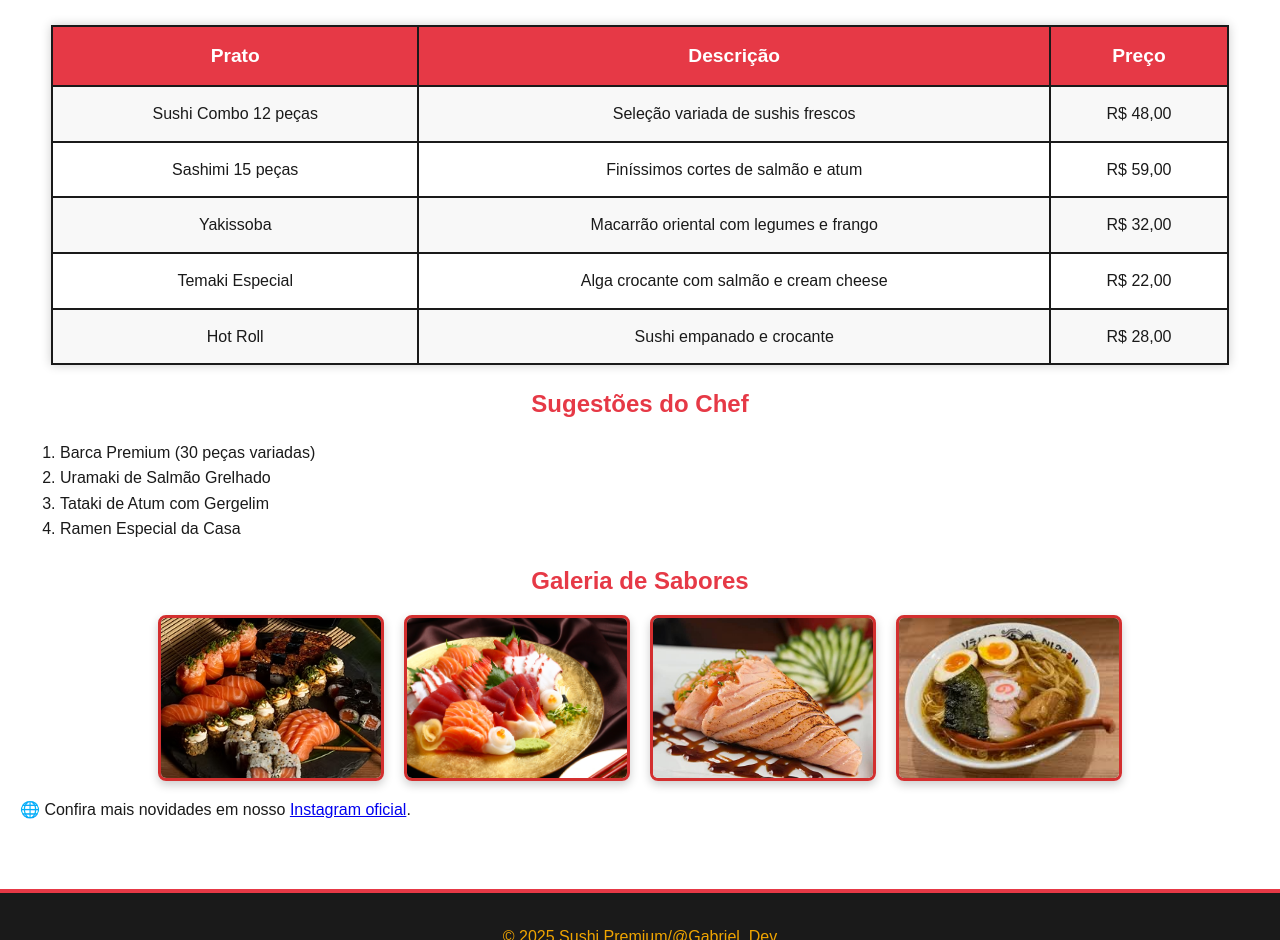
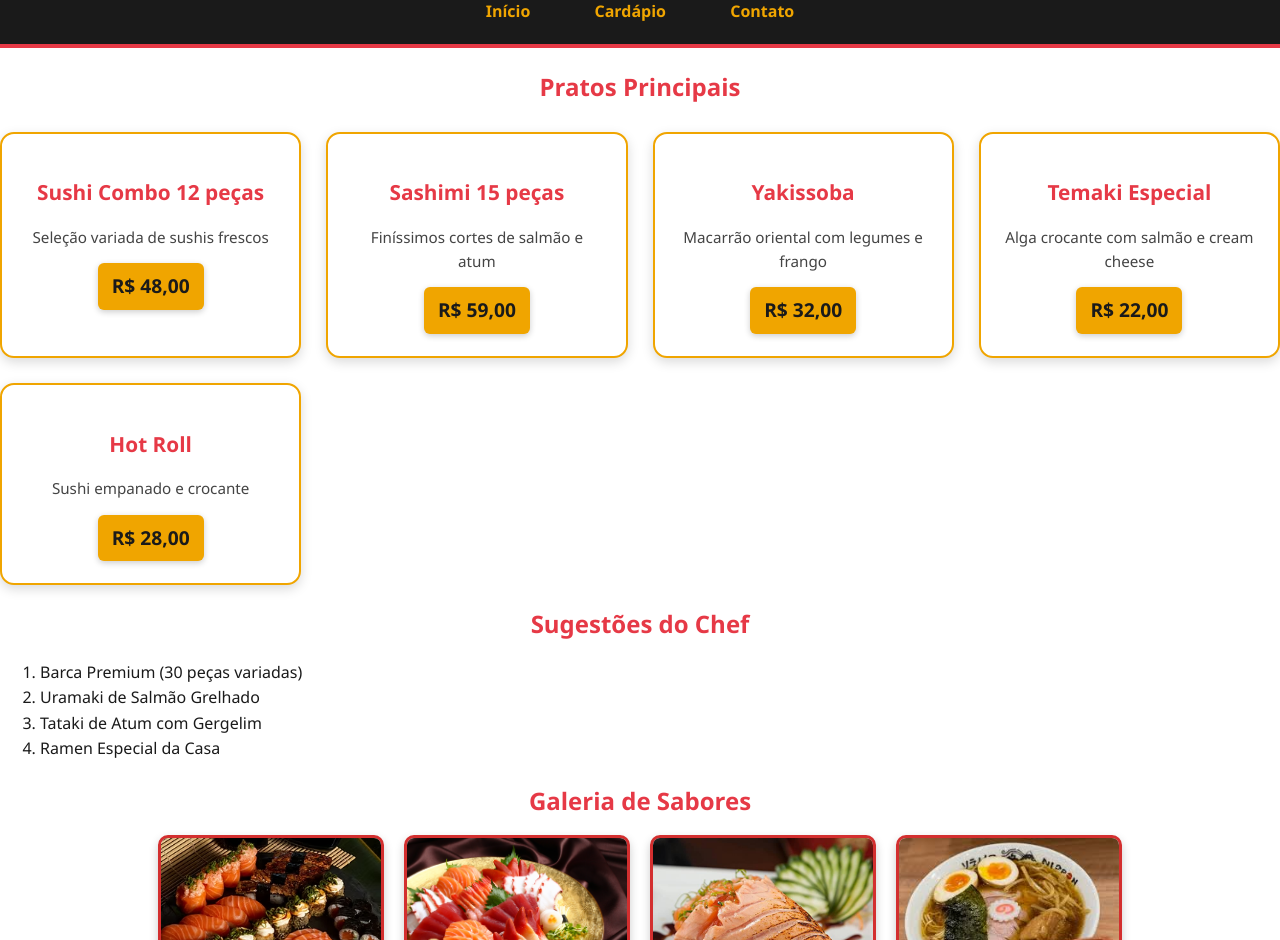
Before and after one commit to Diaszy7/mini-restaurante-GabrielDias, a plain HTML site: page cardapio.html in a window 1280 px wide. Shown: the part 226-1166 px from the top of the page. Drawn offline with Linux system fonts and the light colour scheme.

Commit message:
primeiro commit

```diff
--- a/cardapio.html
+++ b/cardapio.html
@@ -4,35 +4,15 @@
   <meta charset="UTF-8">
   <title>Cardápio - Sushi Premium</title>
   <link rel="stylesheet" href="css/style.css">
-
-  <style>
-    table {
-      width: 95%;
-      margin: 20px auto;
-      border-collapse: collapse;
-      box-shadow: 0 0 10px rgba(0,0,0,0.2);
-    }
-    th, td {
-      border: 2px solid #1a1a1a;
-      padding: 14px;
-      text-align: center;
-    }
-    th {
-      background-color: #e63946;
-      color: white;
-      font-size: 1.2em;
-    }
-    tr:nth-child(even) {
-      background-color: #f8f8f8;
-    }
-  </style>
 </head>
 <body>
   <header>
-    <h1>Nosso Cardápio</h1>
+    <img src="img/logo.png" alt="Logo Sushi Premium" class="logo">
+    <h1>Sushi Premium</h1>
     <nav>
       <ul>
         <li><a href="index.html">Início</a></li>
+        <li><a href="cardapio.html">Cardápio</a></li>
         <li><a href="contato.html">Contato</a></li>
       </ul>
     </nav>
@@ -41,38 +21,33 @@
   <main>
     <section>
       <h2>Pratos Principais</h2>
-      <table>
-        <tr>
-          <th>Prato</th>
-          <th>Descrição</th>
-          <th>Preço</th>
-        </tr>
-        <tr>
-          <td>Sushi Combo 12 peças</td>
-          <td>Seleção variada de sushis frescos</td>
-          <td>R$ 48,00</td>
-        </tr>
-        <tr>
-          <td>Sashimi 15 peças</td>
-          <td>Finíssimos cortes de salmão e atum</td>
-          <td>R$ 59,00</td>
-        </tr>
-        <tr>
-          <td>Yakissoba</td>
-          <td>Macarrão oriental com legumes e frango</td>
-          <td>R$ 32,00</td>
-        </tr>
-        <tr>
-          <td>Temaki Especial</td>
-          <td>Alga crocante com salmão e cream cheese</td>
-          <td>R$ 22,00</td>
-        </tr>
-        <tr>
-          <td>Hot Roll</td>
-          <td>Sushi empanado e crocante</td>
-          <td>R$ 28,00</td>
-        </tr>
-      </table>
+      <div class="menu-grid">
+        <div class="card">
+          <h3>Sushi Combo 12 peças</h3>
+          <p>Seleção variada de sushis frescos</p>
+          <span class="preco">R$ 48,00</span>
+        </div>
+        <div class="card">
+          <h3>Sashimi 15 peças</h3>
+          <p>Finíssimos cortes de salmão e atum</p>
+          <span class="preco">R$ 59,00</span>
+        </div>
+        <div class="card">
+          <h3>Yakissoba</h3>
+          <p>Macarrão oriental com legumes e frango</p>
+          <span class="preco">R$ 32,00</span>
+        </div>
+        <div class="card">
+          <h3>Temaki Especial</h3>
+          <p>Alga crocante com salmão e cream cheese</p>
+          <span class="preco">R$ 22,00</span>
+        </div>
+        <div class="card">
+          <h3>Hot Roll</h3>
+          <p>Sushi empanado e crocante</p>
+          <span class="preco">R$ 28,00</span>
+        </div>
+      </div>
     </section>
 
     <section class="chef">
@@ -86,19 +61,18 @@
     </section>
 
     <section class="galeria">
-        <h2>Galeria de Sabores</h2>
-        <div class="galeria-container">
-          <img class="galeria-item" src="img/sushi1.jpg" alt="Sushi Tradicional">
-          <img class="galeria-item" src="img/sushi2.jpg" alt="Sushi Colorido">
-          <img class="galeria-item" src="img/sushi3.jpg" alt="Sushi Especial">
-          <img class="galeria-item" src="img/sushi4.jpg" alt="Combinado de Sushi">
-        </div>
-      </section>
+      <h2>Galeria de Sabores</h2>
+      <div class="galeria-container">
+        <img src="img/sushi1.jpg" alt="Sushi Tradicional">
+        <img src="img/sushi2.jpg" alt="Sushi Colorido">
+        <img src="img/sushi3.jpg" alt="Sushi Especial">
+        <img src="img/sushi4.jpg" alt="Combinado de Sushi">
+      </div>
+    </section>
 
-
-    <p>
+    <p style="text-align: center; margin-top: 20px;">
       🌐 Confira mais novidades em nosso
-      <a href="https://www.instagram.com/b_diasz?igsh=MTQ2NDNlamI1cHN3NA%3D%3D&utm_source=qr" target="_blank">Instagram oficial</a>.
+      <a href="https://www.instagram.com/b_diasz" target="_blank">Instagram oficial</a>.
     </p>
   </main>
 
--- a/css/style.css
+++ b/css/style.css
@@ -1,11 +1,12 @@
 body {
-  font-family: 'Arial', sans-serif;
+  font-family: 'Poppins', 'Segoe UI', sans-serif;
   margin: 0;
   padding: 0;
   background-color: #ffffff;
   color: #1a1a1a;
   line-height: 1.6;
 }
+
 header {
   background-color: #1a1a1a;
   color: #f0a500;
@@ -27,24 +28,24 @@ nav ul {
 }
 
 nav ul li {
-  display: inline;
-  margin: 0 15px;
+  display: inline-block;
+  margin: 0 18px;
 }
 
 nav ul li a {
   color: #f0a500;
   text-decoration: none;
   font-weight: bold;
-  padding: 5px 10px;
-  border-radius: 5px;
-  transition: all 0.3s;
+  padding: 6px 12px;
+  border-radius: 6px;
+  transition: all 0.3s ease;
 }
 
 nav ul li a:hover {
   background-color: #e63946;
   color: #fff;
+  box-shadow: 0 3px 6px rgba(0,0,0,0.3);
 }
-
 
 .banner {
   position: relative;
@@ -67,18 +68,15 @@ nav ul li a:hover {
   max-width: 80%;
   margin-left: auto;
   margin-right: auto;
-  border-radius: 10px;
-}
-
-
-main {
-  padding: 20px;
+  border-radius: 12px;
+  font-size: 1.2em;
 }
 
 h1, h2 {
   color: #e63946;
-  margin-bottom: 10px;
+  margin-bottom: 12px;
   text-align: center;
+  font-weight: 700;
 }
 
 .diferenciais ul {
@@ -89,12 +87,19 @@ h1, h2 {
 
 .diferenciais ul li {
   background: #f8f8f8;
-  margin: 10px auto;
-  padding: 12px;
+  margin: 12px auto;
+  padding: 14px;
   max-width: 600px;
   border: 2px solid #f0a500;
-  border-radius: 10px;
+  border-radius: 12px;
+  transition: transform 0.3s ease;
 }
+
+.diferenciais ul li:hover {
+  transform: scale(1.03);
+  background: #fff6e0;
+}
+
 
 .galeria-container {
   display: flex;
@@ -109,26 +114,78 @@ h1, h2 {
   height: 160px;
   object-fit: cover;
   border: 3px solid #d32f2f;
-  border-radius: 8px;
+  border-radius: 10px;
   box-shadow: 0 4px 10px rgba(0,0,0,0.2);
-  transition: transform 0.3s;
+  transition: transform 0.4s ease, border-color 0.3s;
 }
 
 .galeria-container img:hover {
-  transform: scale(1.05);
+  transform: scale(1.08);
   border-color: #ff5252;
+}
+
+.menu-grid {
+  display: grid;
+  grid-template-columns: repeat(auto-fit, minmax(250px, 1fr));
+  gap: 25px;
+  margin-top: 25px;
+}
+
+.card {
+  background: #fff;
+  border: 2px solid #f0a500;
+  border-radius: 14px;
+  box-shadow: 0 4px 12px rgba(0,0,0,0.15);
+  padding: 22px;
+  text-align: center;
+  transition: all 0.3s ease;
+}
+
+.card:hover {
+  transform: translateY(-8px);
+  box-shadow: 0 6px 18px rgba(0,0,0,0.25);
+  border-color: #e63946;
+}
+
+.card h3 {
+  color: #e63946;
+  margin-bottom: 8px;
+  font-size: 1.3em;
+}
+
+.card p {
+  font-size: 0.95em;
+  color: #444;
+  margin-bottom: 14px;
+}
+
+.preco {
+  font-size: 1.2em;
+  font-weight: bold;
+  display: inline-block;
+  padding: 8px 14px;
+  border-radius: 6px;
+  background: #f0a500;
+  color: #1a1a1a;
+  box-shadow: 0 2px 6px rgba(0,0,0,0.2);
 }
 
 footer {
   background-color: #1a1a1a;
-  color: #f0a500;
+  color: rgba(240,165,0,0.85);
   text-align: center;
   padding: 15px;
   border-top: 4px solid #e63946;
-  margin-top: 30px;
+  margin-top: 40px;
+  font-size: 0.95em;
 }
-.map-container {
-  display: flex;
-  justify-content: center;
-  margin: 20px 0;
+
+footer a {
+  color: #f0a500;
+  text-decoration: none;
+  transition: color 0.3s ease;
 }
+
+footer a:hover {
+  color: #ff5252;
+}
```
Also changed, not shown: contato.html (+15 -0 lines).
